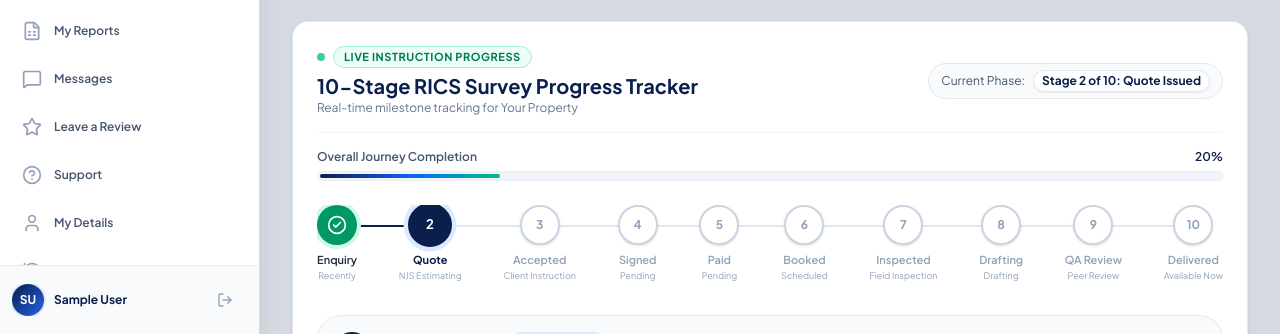
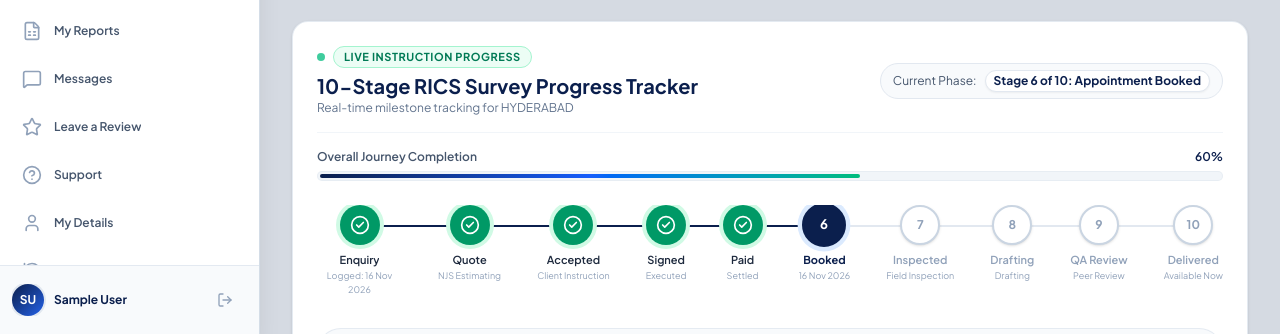
Before and after one commit to AKRITIKUSHWAHA/properitygroup, a React (Vite) app in the folder frontend/: page /customer/my-dashboard in a window 1280 px wide. Shown: the part 466-800 px from the top of the page. Built offline with nearby package versions, Linux system fonts and the light colour scheme; no server answers; sample sign-in values are in the browser's storage; a web font is replaced by a local one.

Commit message:
fix(customer): ensure real customer email in sync and remove stale useMemo caching on currentStep

```diff
--- a/frontend/src/mock/jobs.js
+++ b/frontend/src/mock/jobs.js
@@ -78,8 +78,16 @@ export const syncRealCustomerJobs = (existingJobs = []) => {
       );
     };
 
+    let sessionEmail = '';
+    try {
+      const sess = JSON.parse(localStorage.getItem('property_group_user_session') || '{}');
+      if (sess.email && !isDummyEmail(sess.email)) sessionEmail = sess.email.toLowerCase().trim();
+    } catch {}
+
     // Collect all emails from registered customers, leads, quotes (filtering out all demo dummies)
     const emails = new Set([
+      'astp750@gmail.com',
+      ...(sessionEmail ? [sessionEmail] : []),
       ...Object.keys(registered).filter((em) => !isDummyEmail(em)),
       ...leads.map((l) => l.customerEmail || l.clientEmail).filter((em) => !isDummyEmail(em)),
       ...quotes.map((q) => q.clientEmail).filter((em) => !isDummyEmail(em)),
--- a/frontend/src/pages/customer/CustomerDashboardPage.jsx
+++ b/frontend/src/pages/customer/CustomerDashboardPage.jsx
@@ -270,14 +270,19 @@ export const CustomerDashboardPage = () => {
       {/* 2.5 LIVE 10-STAGE PROGRESS TRACKER (Client Requirement Point 13) */}
       <SurveyProgressTracker
         currentStep={
-          customerJob?.timelineStep ||
-          ((user?.email || '').toLowerCase().trim() === 'customer@demo.com'
+          (customerJob?.status === 'Completed' || localStorage.getItem('propertygroup_delivered') === 'true' || (customerJob?.timelineStep || 0) >= 10)
+            ? 10
+            : (customerJob?.status === 'QA_Review' || localStorage.getItem('propertygroup_qareview') === 'true' || customerJob?.timelineStep === 9)
+            ? 9
+            : (customerJob?.status === 'Drafting' || localStorage.getItem('propertygroup_drafting') === 'true' || customerJob?.timelineStep === 8)
+            ? 8
+            : (customerJob?.status === 'Inspected' || localStorage.getItem('propertygroup_inspection_completed') === 'true' || customerJob?.timelineStep === 7)
             ? 7
-            : customerJob?.termsStatus === 'Signed'
-            ? customerJob?.paymentStatus === 'Paid'
-              ? 5
-              : 4
-            : 2)
+            : (customerJob?.surveyor || (customerJob?.timelineStep || 0) >= 6)
+            ? 6
+            : (customerJob?.paymentStatus === 'Paid' || (customerJob?.timelineStep || 0) >= 5)
+            ? 5
+            : 2
         }
         job={customerJob}
       />
--- a/frontend/src/pages/customer/CustomerModules.jsx
+++ b/frontend/src/pages/customer/CustomerModules.jsx
@@ -2335,10 +2335,7 @@ export const CustomerTrackSurveyPage = () => {
   const refNo = myJob?.id || myQuote?.id || myLead?.id || (isDemo ? 'JOB-2026-080' : 'JOB-2026-880');
   const surveyorName = myJob?.surveyor || 'David Thorne MRICS';
 
-  // Calculate live dynamic step (1 to 10) based on client lifecycle
-  const currentStep = React.useMemo(() => {
-    if (isDemo) return 7;
-
+  // Calculate live dynamic step (1 to 10) based on client lifecycle (Direct reactive calculation without stale useMemo caching)
   const targetEmail = userEmail || 'astp750@gmail.com';
   const isUniversalDelivered = localStorage.getItem('propertygroup_delivered') === 'true';
   const isUniversalQA = localStorage.getItem('propertygroup_qareview') === 'true';
@@ -2355,17 +2352,28 @@ export const CustomerTrackSurveyPage = () => {
   const hasSurveyor = myJob?.surveyor && myJob.surveyor !== 'Pending Allocation';
   const isBookedOrScheduled = jStatus === 'scheduled' || jStatus === 'booked' || hasSurveyor || timelineStep >= 6;
 
-    if (myJob?.status === 'Completed' || timelineStep >= 10 || isLocalDelivered || jStatus === 'completed') return 10;
-    if (myJob?.status === 'QA_Review' || timelineStep === 9 || isLocalQA || jStatus === 'qa_review' || jStatus === 'qa review') return 9;
-    if (myJob?.status === 'Drafting' || timelineStep === 8 || isLocalDrafting || jStatus === 'drafting' || jStatus === 'preparing report') return 8;
-    if (myJob?.status === 'Inspected' || timelineStep === 7 || isLocalInspected || jStatus === 'inspected') return 7;
-    if (isBookedOrScheduled) return 6;
-    if (myJob?.paymentStatus === 'Paid' || myQuote?.status === 'Paid' || timelineStep >= 5) return 5;
-    if (myJob?.termsStatus === 'Signed' || myQuote?.termsStatus === 'Signed' || myAgreement?.status === 'Signed') return 4;
-    if (myJob?.status === 'Accepted' || myQuote?.status === 'Accepted') return 3;
-    if (myJob?.status === 'Quoted' || myQuote || myLead?.status?.toLowerCase() === 'quoted') return 2;
-    return 1;
-  }, [myJob, myQuote, myLead, myAgreement, isDemo, userEmail]);
+  let currentStep = 1;
+  if (isDemo) {
+    currentStep = 7;
+  } else if (myJob?.status === 'Completed' || timelineStep >= 10 || isLocalDelivered || jStatus === 'completed') {
+    currentStep = 10;
+  } else if (myJob?.status === 'QA_Review' || timelineStep === 9 || isLocalQA || jStatus === 'qa_review' || jStatus === 'qa review') {
+    currentStep = 9;
+  } else if (myJob?.status === 'Drafting' || timelineStep === 8 || isLocalDrafting || jStatus === 'drafting' || jStatus === 'preparing report') {
+    currentStep = 8;
+  } else if (myJob?.status === 'Inspected' || timelineStep === 7 || isLocalInspected || jStatus === 'inspected') {
+    currentStep = 7;
+  } else if (isBookedOrScheduled) {
+    currentStep = 6;
+  } else if (myJob?.paymentStatus === 'Paid' || myQuote?.status === 'Paid' || timelineStep >= 5) {
+    currentStep = 5;
+  } else if (myJob?.termsStatus === 'Signed' || myQuote?.termsStatus === 'Signed' || myAgreement?.status === 'Signed') {
+    currentStep = 4;
+  } else if (myJob?.status === 'Accepted' || myQuote?.status === 'Accepted') {
+    currentStep = 3;
+  } else if (myJob?.status === 'Quoted' || myQuote || myLead?.status?.toLowerCase() === 'quoted') {
+    currentStep = 2;
+  }
 
   const milestone = React.useMemo(() => {
     switch (currentStep) {
```
Lines whose indentation alone changed are shown as unchanged.
